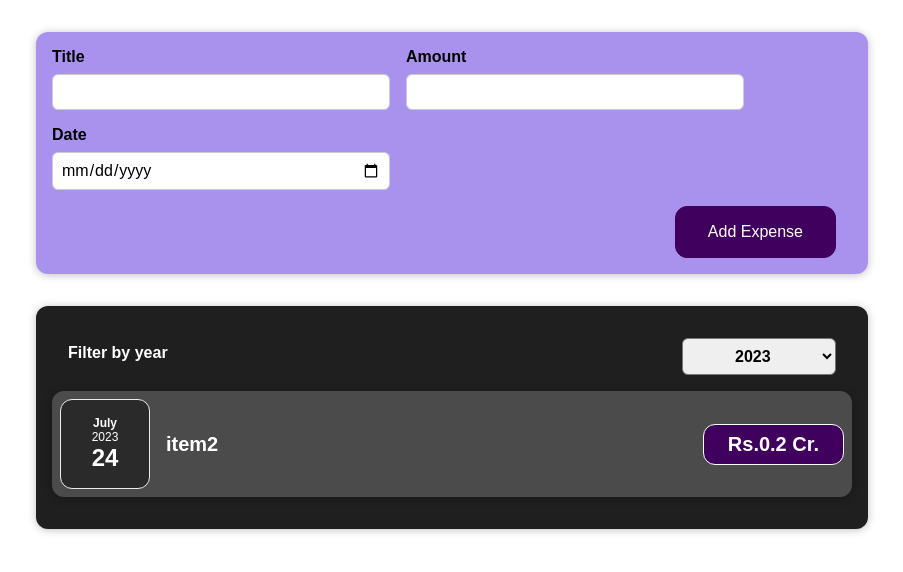
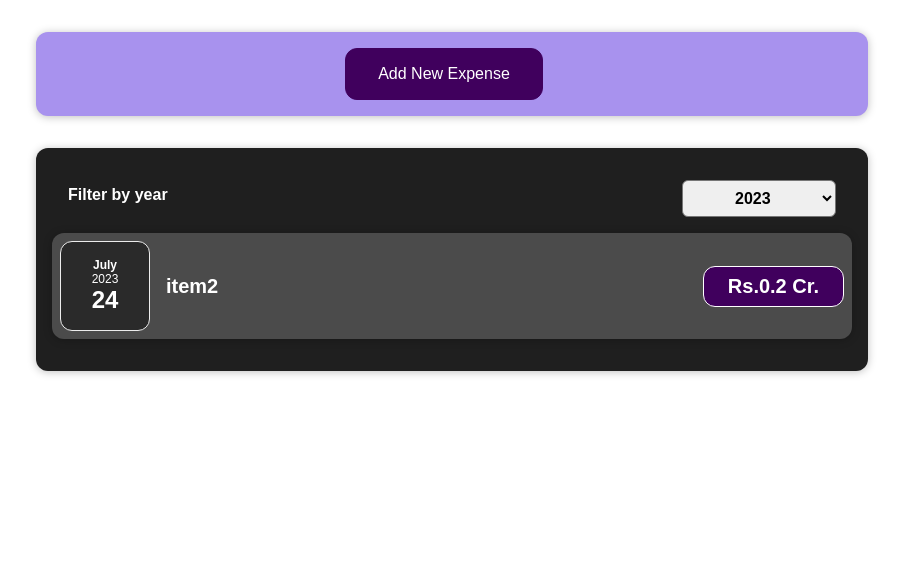
Before and after one commit to paras9sid/expense_tracker_react, a React (Create React App) app: page / in a window 1280 px wide. Shown: the top 572 px of the page, without its empty margins (188-1091 px from the left). Built offline with nearby package versions, Linux system fonts and the light colour scheme.

Commit message:
Add Expense/Cancel button in form added

```diff
--- a/src/components/NewExpense/ExpenseForm.js
+++ b/src/components/NewExpense/ExpenseForm.js
@@ -64,6 +64,9 @@
         </div>
       </div>
       <div className="new-expense__actions">
+        <button type="button" onClick={props.onCancel}>
+          Cancel
+        </button>
         <button type="submit">Add Expense</button>
       </div>
     </form>
--- a/src/components/NewExpense/NewExpense.js
+++ b/src/components/NewExpense/NewExpense.js
@@ -1,18 +1,35 @@
-import React from "react";
+import React, { useState } from "react";
 import "./NewExpense.css";
 import ExpenseForm from "./ExpenseForm";
 
 const NewExpense = (props) => {
+  const [isEditing, setIsEditing] = useState(false);
   const saveExpenseDataHandler = (enteredExpenseData) => {
     const expenseData = {
       ...enteredExpenseData,
       id: Math.random().toString(),
     };
     props.onAddExpense(expenseData);
+    setIsEditing(false);
+  };
+
+  const startEdiitingHandler = () => {
+    setIsEditing(true);
+  };
+  const stopEditingHandler = () => {
+    setIsEditing(false);
   };
   return (
     <div className="new-expense">
-      <ExpenseForm onSaveExpenseData={saveExpenseDataHandler} />
+      {!isEditing && (
+        <button onClick={startEdiitingHandler}>Add New Expense</button>
+      )}
+      {isEditing && (
+        <ExpenseForm
+          onSaveExpenseData={saveExpenseDataHandler}
+          onCancel={stopEditingHandler}
+        />
+      )}
     </div>
   );
 };
```
